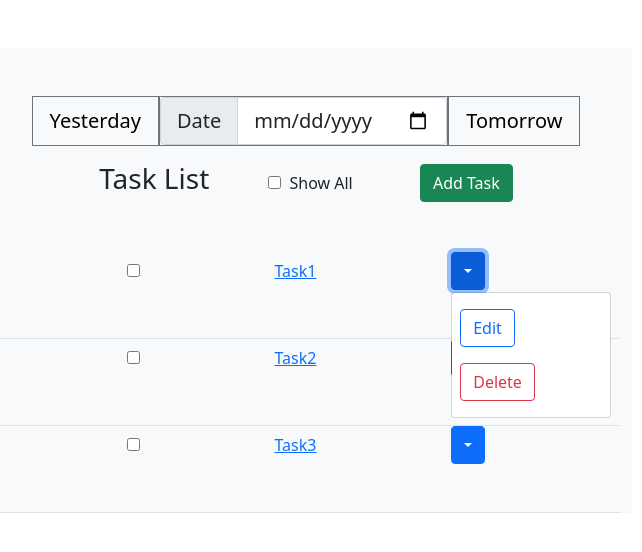
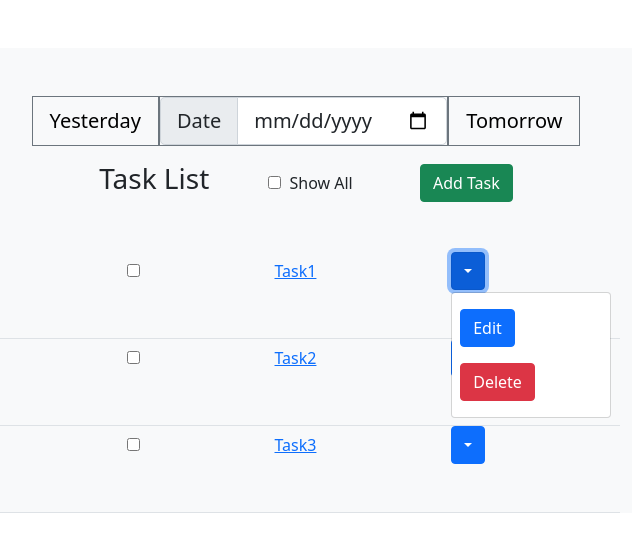
Before and after one commit to mihrab34/taskManager, a React (Create React App) app in the folder ui/: page / in a window 1280 px wide. Both pictures are taken after a click on the button 802 px from the left and 270 px from the top of the page. Shown: the top 552 px of the page, without its empty margins (334-976 px from the left). Built offline with nearby package versions, Linux system fonts and the light colour scheme.

Commit message:
Added edit and delete button functionality to Task

```diff
--- a/ui/src/components/TaskList/Task/Task.jsx
+++ b/ui/src/components/TaskList/Task/Task.jsx
@@ -1,18 +1,25 @@
 import TaskAction from "./TaskAction"
 import {Link} from "react-router-dom";
+import { useState } from "react";
 
 export default function Task (props) {
-    const handleChange = (checkbox) =>{
-        // console.log(checkbox.target.checked);
-        return checkbox.target.checked? <TaskAction /> : "";
+    const[task, setTask]= useState({completed: false});
+    const handleChange = (e) => {
+        if(e.target.checked === false){
+            setTask({ completed: false });
+        }else {
+            setTask({ completed: true });
+        }
     }
     return (
+
         <section className="d-flex align-items-center justify-content-evenly border-bottom pb-5">
             <div>
                 <input type="checkbox" onChange={(e)=>handleChange(e)} />
             </div>
             <Link to={`tasks}`}>{props.task}</Link>
-        <TaskAction />
+            {task.completed ? "" : <TaskAction /> }
+
         </section>
     )
 
--- a/ui/src/components/TaskList/Task/TaskAction.jsx
+++ b/ui/src/components/TaskList/Task/TaskAction.jsx
@@ -15,12 +15,12 @@ export default function TaskAction() {
         ></button>
         <ul className="dropdown-menu " aria-labelledby="btnGroupDrop1">
           <li className="p-2">
-            <button type="button" className="btn btn-outline-primary">
+            <button type="button" className="btn btn-primary">
               Edit
             </button>
           </li>
           <li className="p-2">
-            <button type="button" className="btn btn-outline-danger">
+            <button type="button" className="btn btn-danger">
               Delete
             </button>
           </li>
```
